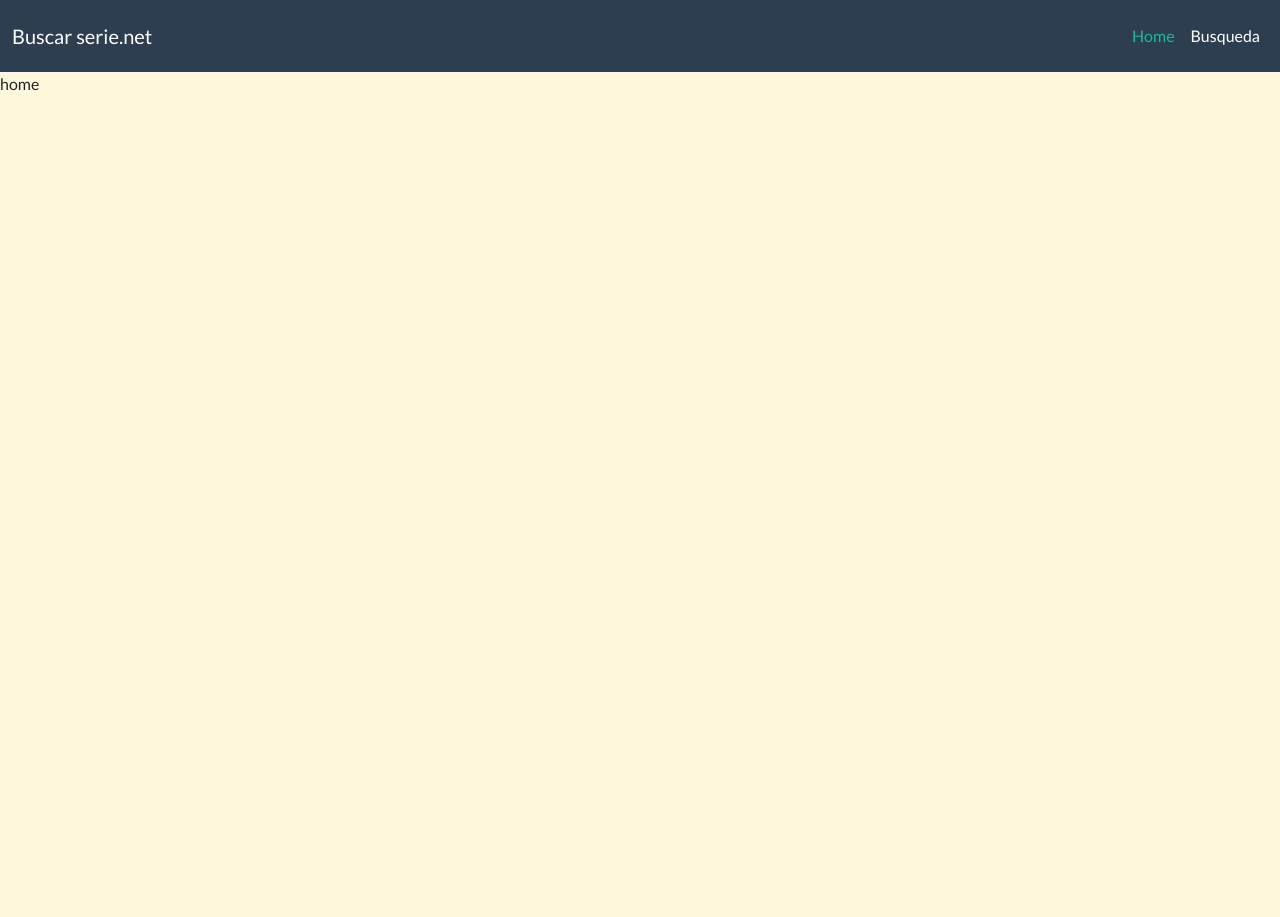
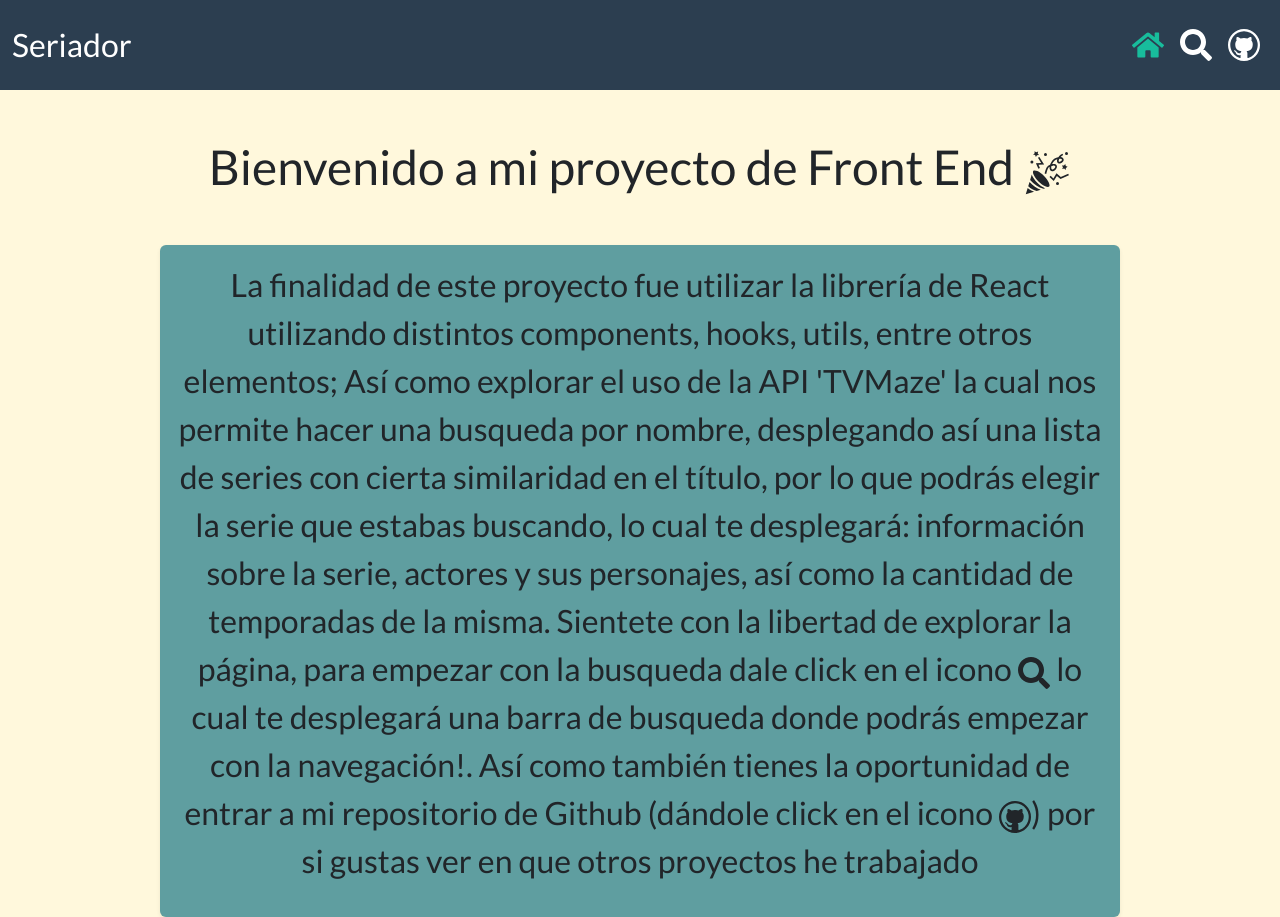
Before and after one commit to AngelSzr/Busqueda-Series-DEV.F, a React (Vite) app: page / in a window 1280 px wide. Before the commit the page ends 800 px from the top, so only its background shows below. Built offline with nearby package versions, Linux system fonts and the light colour scheme.

Commit message:
Add: Home component

```diff
--- a/index.html
+++ b/index.html
@@ -3,8 +3,7 @@
 
 <head>
   <meta charset="UTF-8" />
-  <link rel="icon"
-    href="https://img2.freepng.es/20190710/qeu/kisspng-television-show-portable-network-graphics-computer-browse-image-collections-page-1723655-imgbos-5d25af3bb34348.4133233715627507797343.jpg" />
+  <link rel="icon" href="https://cdn-icons-png.flaticon.com/512/2469/2469072.png" />
   <meta name="viewport" content="width=device-width, initial-scale=1.0" />
   <link rel="stylesheet" href="https://cdnjs.cloudflare.com/ajax/libs/bootswatch/5.1.3/flatly/bootstrap.min.css"
     integrity="sha512-YMq8wxbe3Zv+pHWC5Dqs5WTzd3BGyjloiVOHkqIqh2QObrUf03b1bjw1vnkFAABjuJO1KB89SKogBtJ81FOxpQ=="
--- a/src/Paths.jsx
+++ b/src/Paths.jsx
@@ -2,6 +2,7 @@ import { Routes, Route } from "react-router-dom"
 
 //Componentes
 import App from "./components/App"
+import Home from "./components/Home"
 import Navbar from "./components/Navbar"
 import Serie from "./components/Serie"
 
@@ -10,7 +11,7 @@ export const Paths = () => {
         <section className="containe">
             <Navbar />
             <Routes>
-                <Route path="/" element={<p>home</p>} />
+                <Route path="/" element={<Home />} />
                 <Route path="/busqueda" element={<App />} />
                 <Route path="/busqueda/:serieID" element={<Serie />} />
             </Routes>
--- a/src/components/App.jsx
+++ b/src/components/App.jsx
@@ -6,6 +6,7 @@ import Serie from "./Serie"
 import Loading from "./Loading"
 import Navbar from "./Navbar"
 import CatalogoSeries from "./CatalogoSeries"
+import { FaSearch } from 'react-icons/fa'
 
 //Hooks
 import { useRef, useState } from "react"
@@ -16,7 +17,7 @@ import useFetcher from '../hooks/useFetcher'
 function App() {
 
   const searchRef = useRef(null)
-  const [query, setQuery] = useState('Bojack')
+  const [query, setQuery] = useState('')
   const [opcion, setOpcion] = useState("1")
   const { dataState: info, loading, actoresSerie, temporadas } = useFetcher(query)
   //No recuerdo porque no funcionaba mandar la opción, pero ahora funciona
@@ -28,18 +29,15 @@ function App() {
 
   return (
     <div className="App">
-      <Navbar />
-      <form className="d-flex mt-3 w-50" onSubmit={handleSubmit}>
+
+      <form className="d-flex mt-5 w-50 mx-auto" onSubmit={handleSubmit}>
         <div className="input-group mb-3">
-          <select className="form-select-sm btn btn-primary" id="opcion">
-            <option value={1}>Serie</option>
-            <option value={2}>Actor</option>
-          </select>
+
           <input type="text" ref={searchRef} className="form-control" aria-label="Text input with dropdown button" />
-          <button className="btn btn-primary" type="submit">Buscar</button>
+          <button className="btn btn-primary" type="submit"><FaSearch className="fs-4" /></button>
         </div>
       </form>
-      <div className="justify-content-center d-block p-2">
+      <div className="container w-75 p-2">
         {loading ? <Loading /> : <CatalogoSeries data={info} />}
       </div>
     </div>
--- a/src/components/CardActores.jsx
+++ b/src/components/CardActores.jsx
@@ -17,7 +17,7 @@ const CardActores = (item) => {
     return (
         <div className="card shadow-sm p-3 mb-5 bg-body rounded" style={{ width: '18rem' }} onMouseOver={newImage} onMouseOut={oldImage}>
             <a href={item.person.url}>
-                <img id={`${item.person.id}`} src={item.character.image?.medium} ref={searchRef} className="card-img-top border" alt="..." />
+                <img id={`${item.person.id}`} src={item.character.image?.medium || 'https://img.freepik.com/premium-vector/error-404-found-glitch-effect_8024-4.jpg'} ref={searchRef} className="card-img-top border" alt="..." />
             </a>
             <div className="card-body">
                 <p className="card-text text-center">{item.character.name}</p>
--- a/src/components/CardSeries.jsx
+++ b/src/components/CardSeries.jsx
@@ -1,10 +1,9 @@
 const CardSeries = (item) => {
-    console.log(item);
     return (
         <div className="card shadow-sm p-3 mb-5 bg-body rounded" style={{ width: '18rem' }}>
             <img className="card-img-top border" alt={item.show.name} src={item.show?.image?.medium || 'https://img.freepik.com/premium-vector/error-404-found-glitch-effect_8024-4.jpg'} />
             <div className="card-body">
-                <p className="card-text text-center">{item.show.name}</p>
+                <p className="card-text text-center fs-5">{item.show.name}</p>
             </div>
         </div>
     )
--- a/src/components/CatalogoSeries.jsx
+++ b/src/components/CatalogoSeries.jsx
@@ -1,11 +1,13 @@
 import { useRef } from "react"
 import CardSeries from "./CardSeries"
 import { Link } from 'react-router-dom'
+import { FaSadTear } from 'react-icons/fa'
 
 const CatalogoSeries = ({ data }) => {
     return (
-        <ul className='row gx-0 gx-md-5 gy-4'>
-            {data.map(item => (
+
+        data.length === 0 ? (<p className='text-center fs-1'>No se encontraron resultados <FaSadTear /></p>) : (<ul className='row justify-content-center d-flex gx-0 gx-md-5 gy-4'>
+            {data.map((item) => (
                 <li className='col-12 col-md-6 col-lg-3' key={item.show.id}>
                     <Link to={`/busqueda/${item.show.id}`}>
                         <CardSeries {...item} />
@@ -13,7 +15,9 @@ const CatalogoSeries = ({ data }) => {
                 </li>
             )
             )}
-        </ul>
+        </ul>)
+
+
     )
 }
 
--- /dev/null
+++ b/src/components/Home.jsx
@@ -0,0 +1,15 @@
+import { GiPartyPopper } from 'react-icons/gi'
+import { FaSearch } from 'react-icons/fa'
+import { VscGithub } from 'react-icons/vsc'
+
+const Home = () => {
+    return (
+        <div className='mt-5'>
+            <h1 className='text-center'>Bienvenido a mi proyecto de Front End <GiPartyPopper /></h1>
+            <div id='introduccion' className='w-75 mx-auto shadow-sm p-3 mt-5 rounded'><p className='text-center fs-3'>La finalidad de este proyecto fue utilizar la librería de React utilizando distintos components, hooks, utils, entre otros elementos; Así como explorar el uso de la API 'TVMaze' la cual nos permite hacer una busqueda por nombre, desplegando así una lista de series con cierta similaridad en el título, por lo que podrás elegir la serie que estabas buscando, lo cual te desplegará: información sobre la serie, actores y sus personajes, así como la cantidad de temporadas de la misma.
+                Sientete con la libertad de explorar la página, para empezar con la busqueda dale click en el icono  <FaSearch /> lo cual te desplegará una barra de busqueda donde podrás empezar con la navegación!.
+                Así como también tienes la oportunidad de entrar a mi repositorio de Github (dándole click en el icono <VscGithub />) por si gustas ver en que otros proyectos he trabajado</p></div>
+        </div>
+    )
+}
+export default Home
--- a/src/components/Navbar.jsx
+++ b/src/components/Navbar.jsx
@@ -1,20 +1,26 @@
 import { NavLink } from 'react-router-dom'
+import { VscGithub } from 'react-icons/vsc'
+import { FaSearch, FaHome } from 'react-icons/fa'
+
 const Navbar = () => {
     return (
         <nav className="navbar navbar-expand-lg navbar-dark bg-primary">
             <div className="container-fluid">
-                <a className="navbar-brand" href="#">Buscar serie.net</a>
+                <a className="navbar-brand fs-3" href="#">Seriador</a>
                 <button className="navbar-toggler" type="button" data-bs-toggle="collapse" data-bs-target="#navbarColor01" aria-controls="navbarColor01" aria-expanded="false" aria-label="Toggle navigation">
                     <span className="navbar-toggler-icon" />
                 </button>
                 <div className="collapse navbar-collapse justify-content-center" id="navbarColor01">
                     <ul className="navbar-nav ms-auto d-flex justify-content-end">
                         <li className="nav-item">
-                            <NavLink className="nav-link " to={'/'} >Home
+                            <NavLink className="nav-link " to={'/'} ><FaHome className='fs-3' />
                             </NavLink>
                         </li>
                         <li className="nav-item">
-                            <NavLink className="nav-link" to={'busqueda'}>Busqueda</NavLink>
+                            <NavLink className="nav-link" to={'busqueda'}><FaSearch className='fs-3' /></NavLink>
+                        </li>
+                        <li className="nav-item">
+                            <a className="nav-link" href='https://github.com/AngelSzr'><VscGithub className='fs-3' /></a>
                         </li>
 
                     </ul>
--- a/src/hooks/useFetcher.jsx
+++ b/src/hooks/useFetcher.jsx
@@ -8,6 +8,7 @@ const useFetcher = (query = 'rick') => {
         const { data } = await getSeries(query)
         setDataState(data)
         setLoading(false)
+        console.log(data);
     }
 
     useEffect(() => {
--- a/src/index.css
+++ b/src/index.css
@@ -5,8 +5,13 @@ ul {
 
 body {
   background-color: cornsilk;
+  size: auto;
 }
 
 .card-img-top {
   object-fit: cover
 }
+
+#introduccion {
+  background: cadetblue;
+}
```
